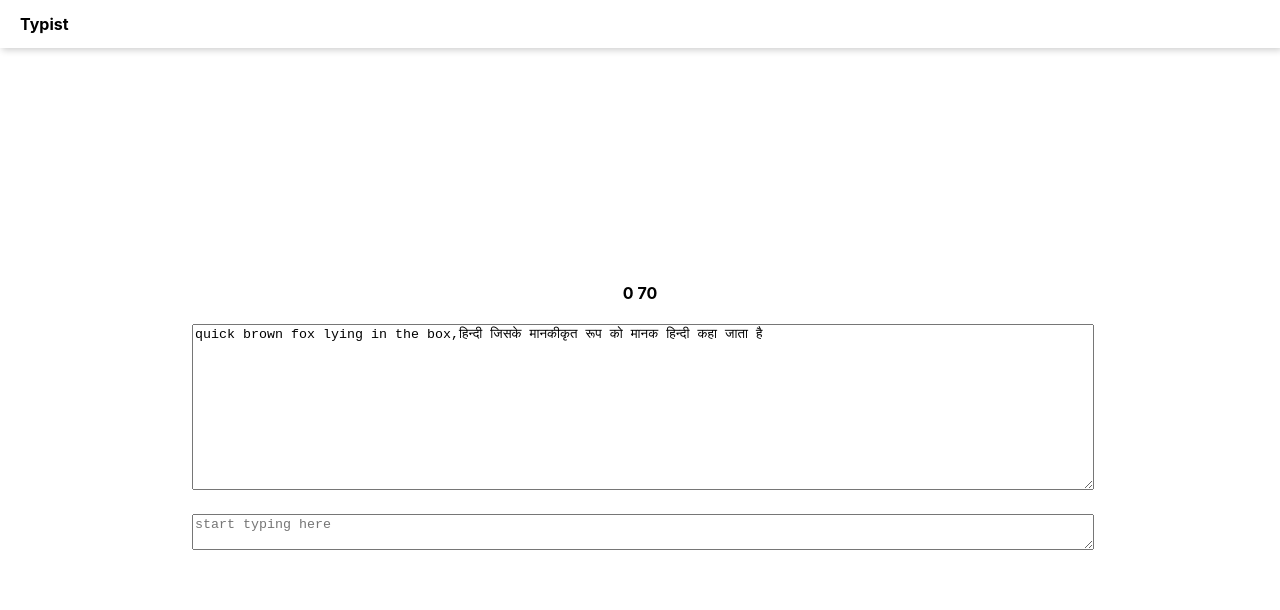
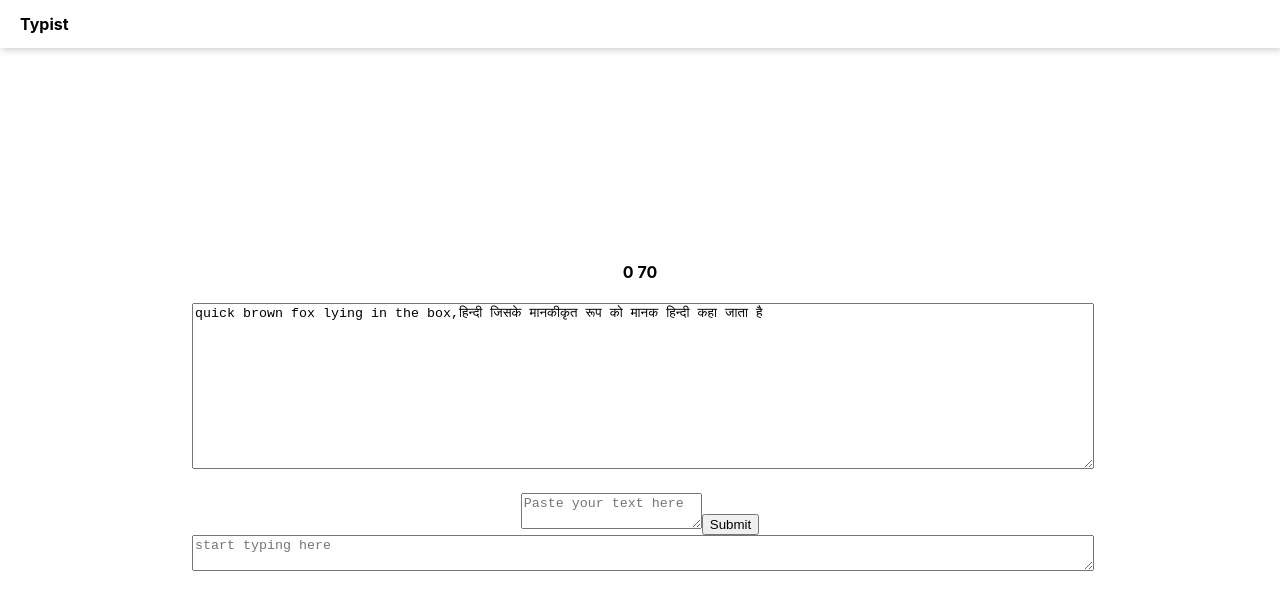
Before and after one commit to ParasArya289/Typist, a React (Create React App) app: page / in a window 1280 px wide. Shown: the top 610 px of the page. Built offline with nearby package versions, Linux system fonts and the light colour scheme.

Commit message:
feat: basic custom test input

```diff
--- a/src/Pages/Home/Home.js
+++ b/src/Pages/Home/Home.js
@@ -10,6 +10,7 @@ export const Home = () => {
 
   const toBeTypedRef = useRef(null);
   const userInputRef = useRef(null);
+  const userPastedText = useRef(null);
 
   const checkCorrectCount = () => {
     const toBeTypedWord = toBeTyped.split(" ");
@@ -17,14 +18,6 @@ export const Home = () => {
 
     let count = 0;
     let spans = [];
-
-    // userInputWord?.forEach((userWord, idx) => {
-    //   const eachWordCount = [...userWord]?.reduce(
-    //     (acc, char, i) => (char === toBeTypedWord[idx][i] ? acc + 1 : acc),
-    //     0
-    //   );
-    //   count += eachWordCount;
-    // });
 
     userInputWord?.forEach((userWord, idx) => {
       const { count: eachWordCount, elements } = [...userWord]?.reduce(
@@ -56,9 +49,10 @@ export const Home = () => {
     return { count, spans };
   };
 
-  // const changeText = (e) => {
-  //   return
-  // }
+  const changeText = (e) => {
+    e.preventDefault();
+    setToBeTyped(userPastedText?.current.value);
+  };
 
   return (
     <main className="home">
@@ -72,7 +66,10 @@ export const Home = () => {
             return el;
           })}
         </div>
-        {/* <textarea placeholder="Paste your text here" onChange={(e)=>}/> */}
+        <form onSubmit={changeText}>
+          <textarea ref={userPastedText} placeholder="Paste your text here" />
+          <button type="submit">Submit</button>
+        </form>
         <textarea
           placeholder="start typing here"
           onChange={(e) => setUserInput(e.target.value)}
```
